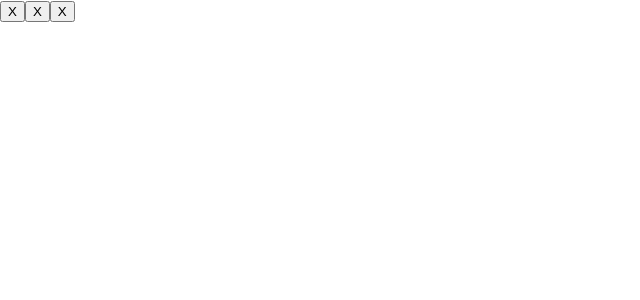
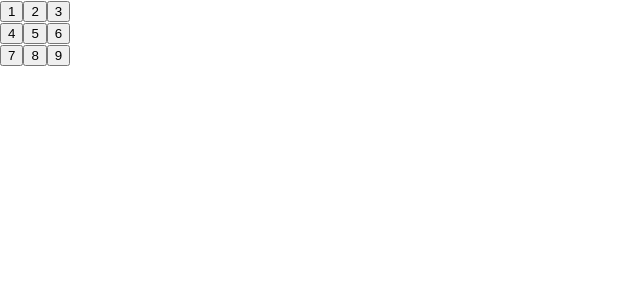
Before and after one commit to ovirto/React-QuickStart, a React (Create React App) app: page / in a window 1280 px wide. Shown: the top 300 px of the page, without its empty margins (0-640 px from the left). Built offline with nearby package versions, Linux system fonts and the light colour scheme.

Commit message:
3x3 Grid of numbers

```diff
--- a/src/App.tsx
+++ b/src/App.tsx
@@ -6,9 +6,21 @@ import { useState} from "react";
 export default function Square() {
     return (
         <>
-            <button className="square">X</button>
-            <button className="square">X</button>
-            <button className="square">X</button>
+            <div className="board-row">
+                <button className="square">1</button>
+                <button className="square">2</button>
+                <button className="square">3</button>
+            </div>
+            <div className="board-row">
+                <button className="square">4</button>
+                <button className="square">5</button>
+                <button className="square">6</button>
+            </div>
+            <div className="board-row">
+                <button className="square">7</button>
+                <button className="square">8</button>
+                <button className="square">9</button>
+            </div>
         </>
     );
 
```
